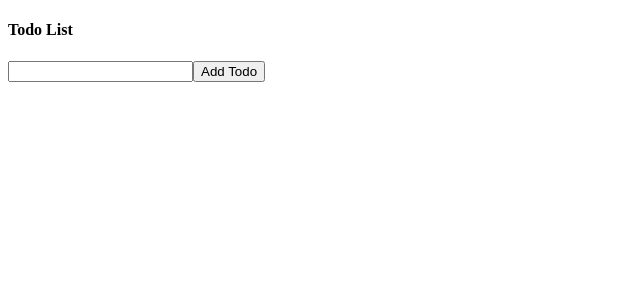
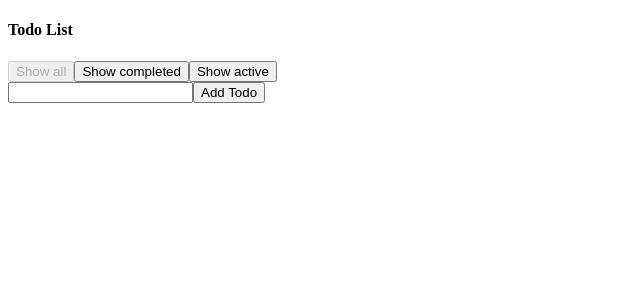
Before and after one commit to maliilam/react, a React (Create React App) app in the folder todo-redux/: page / in a window 1280 px wide. Shown: the top 300 px of the page, without its empty margins (0-640 px from the left). Built offline with nearby package versions, Linux system fonts and the light colour scheme.

Commit message:
Add filter

```diff
--- a/todo-redux/src/App.js
+++ b/todo-redux/src/App.js
@@ -2,11 +2,13 @@ import React from 'react';
 import './App.css';
 import AddTodo from './components/AddTodo'
 import TodoList from './components/TodoList'
+import Filter from './components/Filter'
 
 function App() {
   return (
       <div>
         <h4>Todo List</h4>
+        <Filter />
         <AddTodo />
         <TodoList />
       </div>
--- a/todo-redux/src/actions/index.js
+++ b/todo-redux/src/actions/index.js
@@ -20,3 +20,14 @@ export const deleteTodo = id => ({
     type: 'DELETE_TODO',
     id
 })
+
+export const setFilter = filter => ({
+    type: 'SET_FILTER',
+    filter
+})
+
+export const Filters = {
+    SHOW_ALL: 'Show all',
+    SHOW_COMPLETED: 'Show completed',
+    SHOW_ACTIVE: 'Show active'
+}
--- /dev/null
+++ b/todo-redux/src/components/Filter.js
@@ -0,0 +1,29 @@
+import React from 'react'
+import { connect } from 'react-redux'
+import { setFilter, Filters } from '../actions'
+
+const Filter = ({ filter, setFilter }) => {
+    return (
+        <div>
+            {Object.values(Filters).map(ft => (
+                <button
+                    key={ft}
+                    disabled={ft === filter}
+                    onClick={() => setFilter(ft)}
+                >
+                    {ft}
+                </button>
+            ))}
+        </div>
+    )
+}
+
+const mapStateToProps = state => ({
+    filter: state.filter
+})
+
+const mapDispatchToProps = dispatch => ({
+    setFilter: filter => dispatch(setFilter(filter))
+})
+
+export default connect(mapStateToProps, mapDispatchToProps)(Filter)
--- a/todo-redux/src/components/Todo.js
+++ b/todo-redux/src/components/Todo.js
@@ -47,7 +47,7 @@ export default class Todo extends Component {
                     : <div className="todo-row">
                         <input type="checkbox" checked={completed} onChange={toggleTodo} />
                         <div
-                            style={{textDecoration: completed ? 'line-through' : 'none','overflow-wrap': 'anywhere'}}
+                            style={{textDecoration: completed ? 'line-through' : 'none','overflowWrap': 'anywhere'}}
                             onClick={this.startEdit}
                         >
                             {text}
--- a/todo-redux/src/components/TodoList.js
+++ b/todo-redux/src/components/TodoList.js
@@ -1,12 +1,24 @@
 import React from 'react'
 import { connect } from 'react-redux'
 import Todo from './Todo'
-import { toggleTodo, updateTodo, deleteTodo } from '../actions'
+import { toggleTodo, updateTodo, deleteTodo, Filters } from '../actions'
 
-const TodoList = ({ todos, toggleTodo, updateTodo, deleteTodo }) => {
+const TodoList = ({ todos, toggleTodo, updateTodo, deleteTodo, filter }) => {
+    const filterTodo = (todo) => {
+        switch(filter) {
+            case Filters.SHOW_COMPLETED:
+                return todo.completed === true
+            case Filters.SHOW_ACTIVE:
+                return todo.completed === false
+            default:
+                return true
+        }
+    }
+
     return (
         <div>
-            {todos.map(todo => (
+            {todos.filter(todo => filterTodo(todo))
+                .map(todo => (
                 <Todo
                     key={todo.id}
                     {...todo}
@@ -20,7 +32,8 @@ const TodoList = ({ todos, toggleTodo, updateTodo, deleteTodo }) => {
 }
 
 const mapStateToProps = state => ({
-    todos: state.todos
+    todos: state.todos,
+    filter: state.filter
 })
 
 const mapDispatchToProps = dispatch => ({
--- /dev/null
+++ b/todo-redux/src/reducers/filter.js
@@ -0,0 +1,11 @@
+import { Filters } from '../actions'
+
+const filter = (state = Filters.SHOW_ALL, action) => {
+    switch (action.type) {
+        case 'SET_FILTER':
+            return action.filter
+        default:
+            return state
+    }
+}
+export default filter
--- a/todo-redux/src/reducers/index.js
+++ b/todo-redux/src/reducers/index.js
@@ -1,6 +1,8 @@
 import { combineReducers } from 'redux'
 import todos from './todos'
+import filter from './filter'
 
 export default combineReducers({
-    todos
+    todos,
+    filter
 })
```
